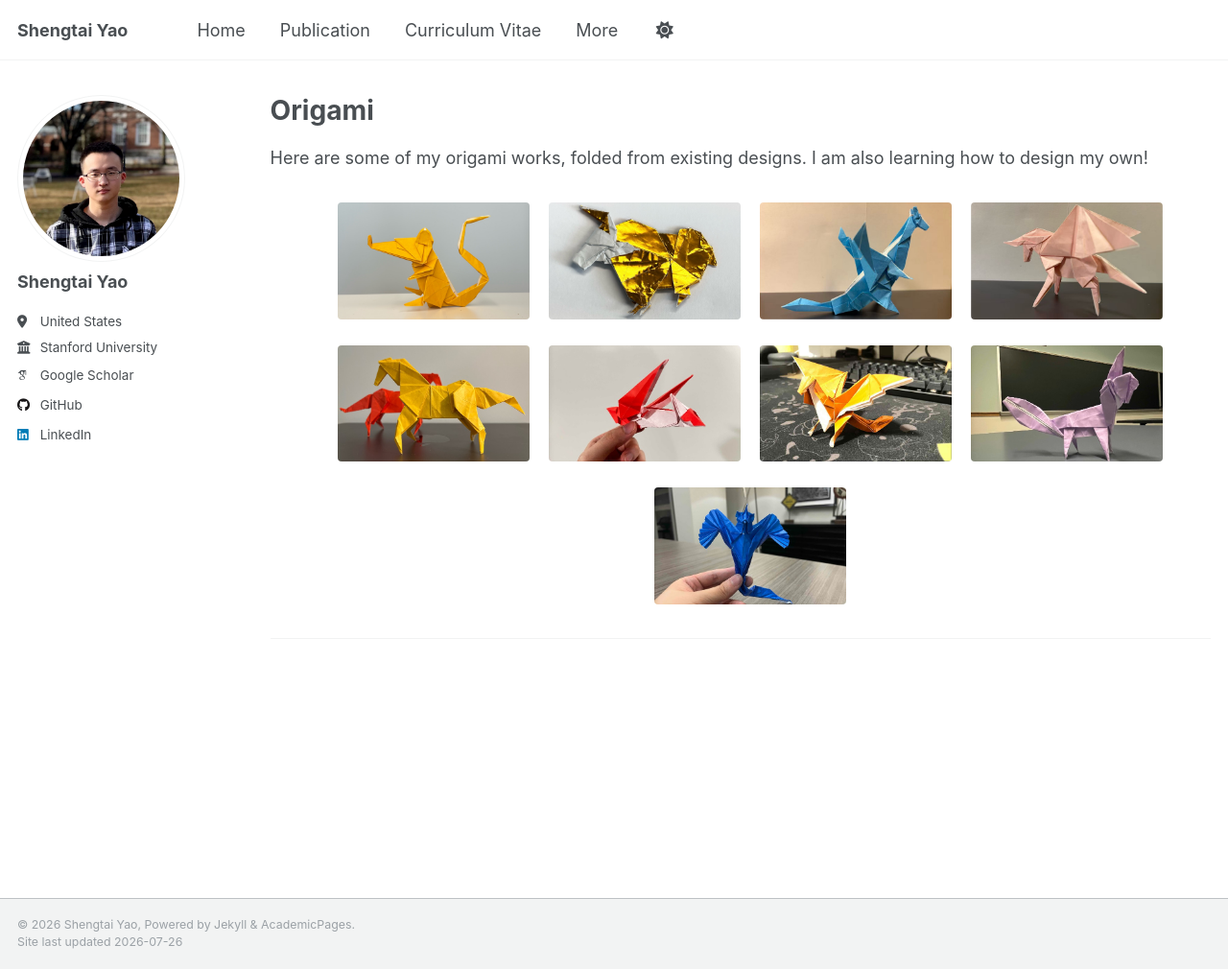
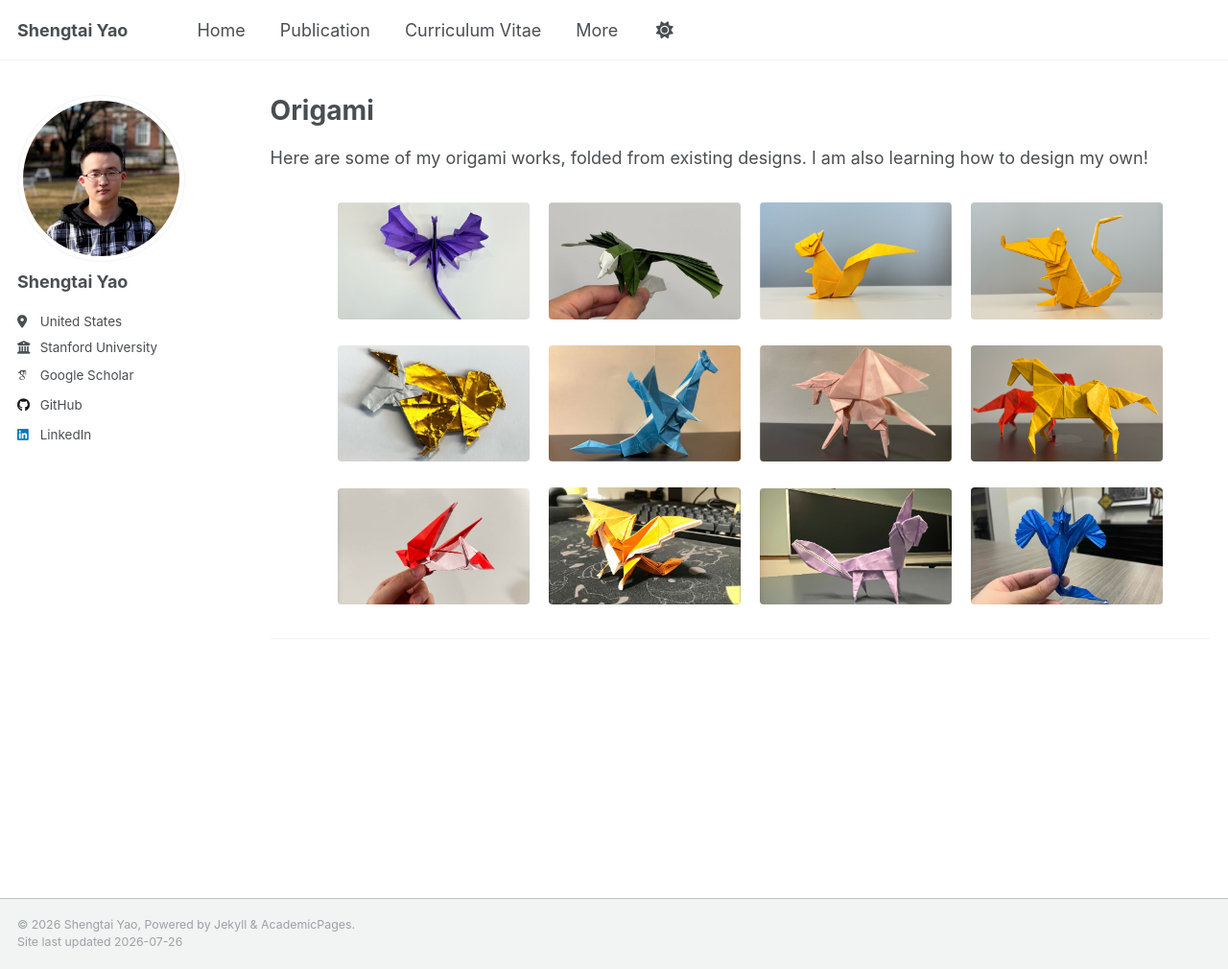
Before and after one commit to Yaoshengtai/Yaoshengtai.github.io, a Jekyll site: the page built from _pages/origami.md, in a window 1280 px wide and 1010 px high. Shown: the whole window at 96% size. Built offline with Jekyll 4.4.1, drawn with Linux system fonts in a browser that asks for light colours; some web fonts are replaced.

Commit message:
Update origami.md

```diff
--- a/_pages/origami.md
+++ b/_pages/origami.md
@@ -10,6 +10,18 @@
 
 
 <div style="margin-left:20px; text-align: center;">
+
+<figure style="display:inline-block; margin:10px; text-align:center;">
+  <img src="/images/origami/origami_12.jpg" style="width:200px; display:block; margin:auto;"/>
+</figure>
+
+<figure style="display:inline-block; margin:10px; text-align:center;">
+  <img src="/images/origami/origami_11.jpg" style="width:200px; display:block; margin:auto;"/>
+</figure>
+
+<figure style="display:inline-block; margin:10px; text-align:center;">
+  <img src="/images/origami/origami_10.jpg" style="width:200px; display:block; margin:auto;"/>
+</figure>
 
 <figure style="display:inline-block; margin:10px; text-align:center;">
   <img src="/images/origami/origami_9.jpg" style="width:200px; display:block; margin:auto;"/>
```
